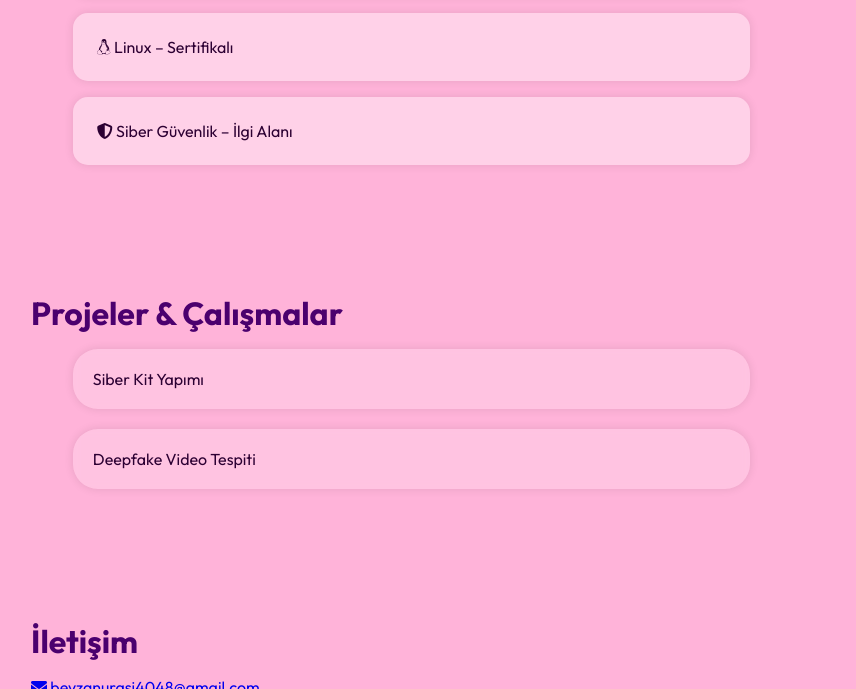
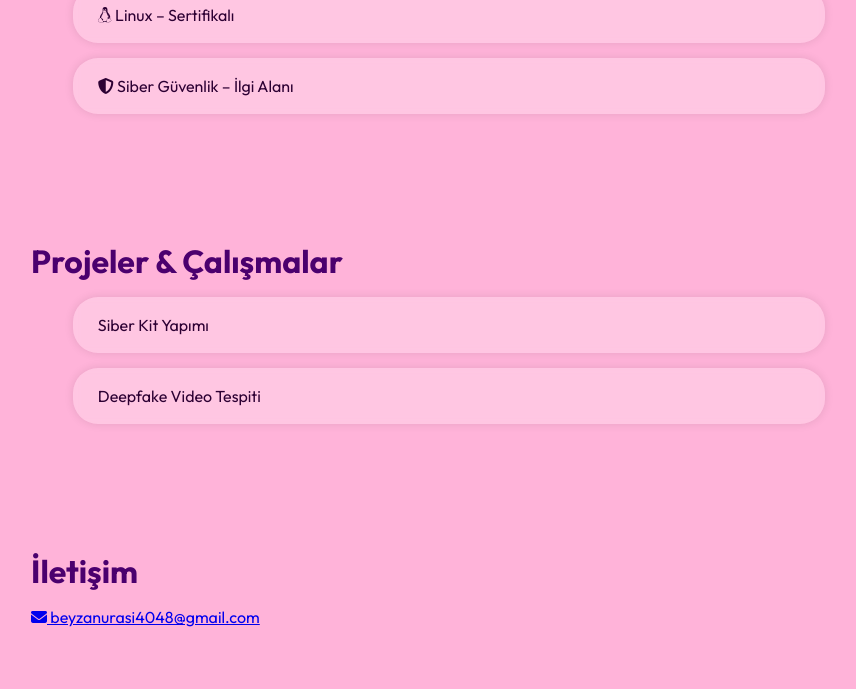
Before and after one commit to Beyzanurasi/beyzanurasi.github.io, a plain HTML site: page index.html in a window 1280 px wide. Shown: the part 1125-1814 px from the top of the page, without its empty margins (191-1047 px from the left). Drawn offline with Linux system fonts and the light colour scheme.

Commit message:
Update style.css

```diff
--- a/style.css
+++ b/style.css
@@ -143,32 +143,37 @@ body {
     object-fit: cover;
     box-shadow: 0 8px 25px rgba(0,0,0,0.25);
 }
-.skill-item {
+/* YETENEK ve PROJE KARTLARINI ORTALA + TAŞMAYI DÜZELT */
+
+.skills-grid,
+.projects-grid {
+    display: flex;
+    flex-direction: column;
+    align-items: center;   /* ortalar */
+    gap: 15px;
+}
+
+/* Ortadaki kutular */
+.skill-card,
+.project-card {
+    width: 100%;
+    max-width: 900px;                  /* sağdan taşmayı engeller */
+    margin: 0 auto;                    /* ortaya alır */
     border-radius: 25px;
     background: rgba(255, 255, 255, 0.25);
     padding: 18px 25px;
-    margin-bottom: 15px;
+    box-sizing: border-box;            /* padding yüzünden taşmayı engeller */
     backdrop-filter: blur(5px);
     transition: 0.3s;
 }
 
-.skill-item:hover {
+/* Hover efekti */
+.skill-card:hover,
+.project-card:hover {
     transform: translateY(-4px);
     background: rgba(255, 255, 255, 0.35);
 }
-.project-card {
-    border-radius: 25px;
-    padding: 20px;
-    margin-bottom: 20px;
-    background: rgba(255, 255, 255, 0.22);
-    backdrop-filter: blur(5px);
-    transition: 0.3s;
-}
 
-.project-card:hover {
-    transform: translateY(-4px);
-    background: rgba(255, 255, 255, 0.32);
-}
 section div {
     max-width: 900px;      /* genişlik sınırı */
     width: 90%;            /* mobil uyumlu */
```
